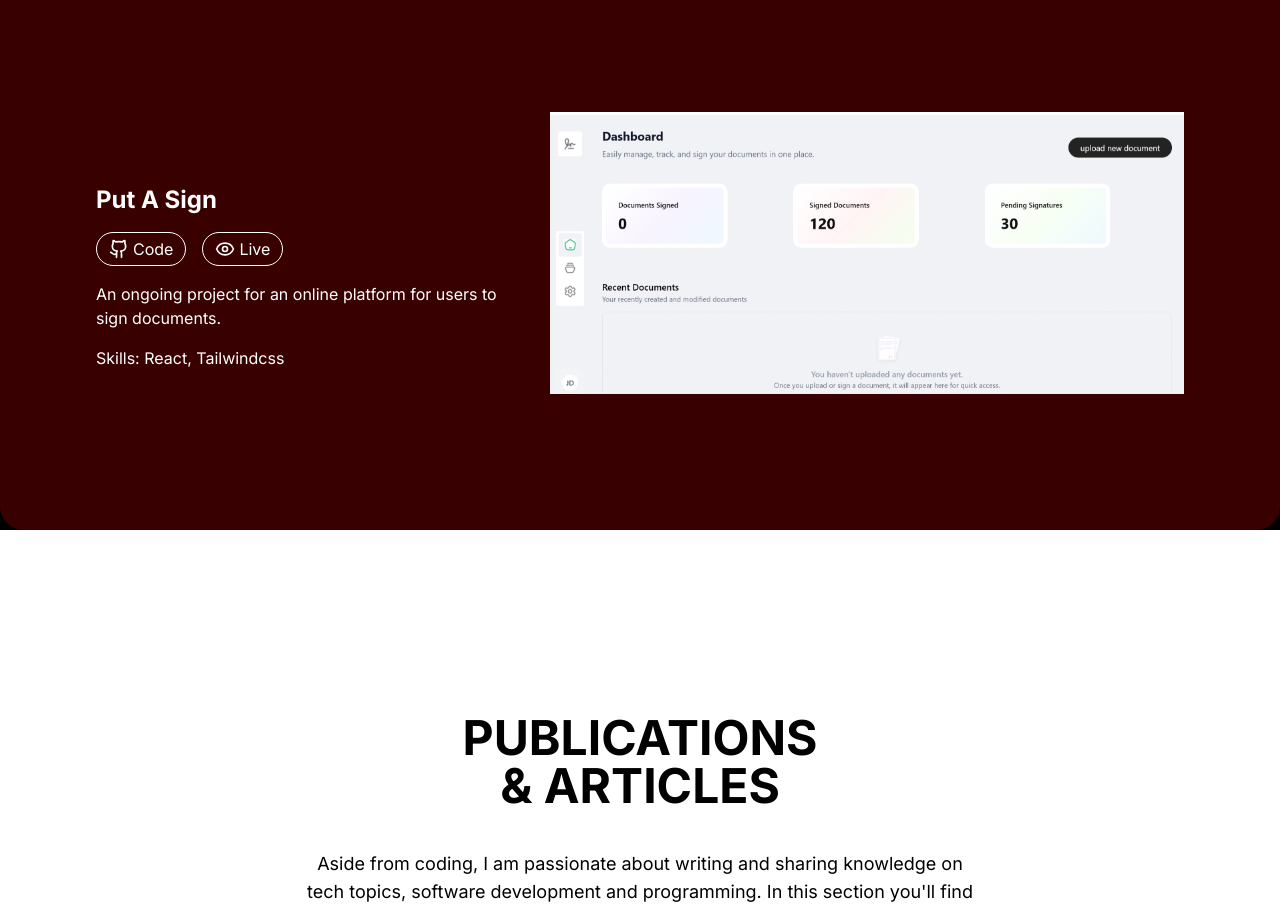
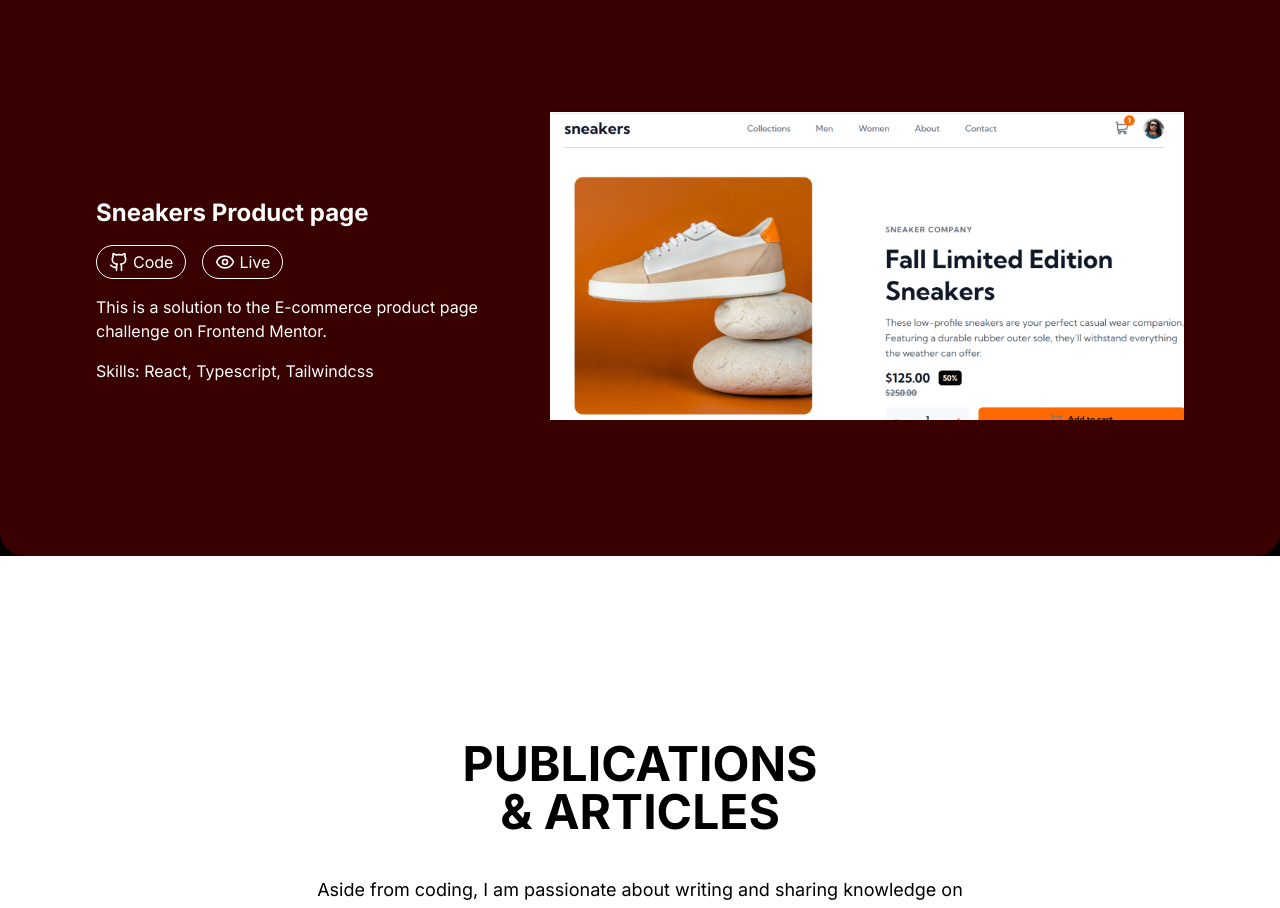
Before and after one commit to fabusuyi-deborah/deborah-fabusuyi, a Next.js app: page / in a window 1280 px wide. Shown: the part 2902-3810 px from the top of the page. Built offline with nearby package versions, Linux system fonts and the light colour scheme.

Commit message:
changed a project

```diff
--- a/src/data/projects.ts
+++ b/src/data/projects.ts
@@ -35,13 +35,13 @@ export const allProjects = [
   },
 
   {
-    slug: 'put-a-sign',
-    title: 'Put A Sign',
-    description: 'An ongoing project for an online platform for users to sign documents.',
-    image: '/images/put-a-sign.png',
-    stack: ['React', 'Tailwindcss'],
-    liveLink: 'https://put-a-sign.vercel.app/',
-    githubLink: 'https://github.com/fabusuyi-deborah/put-a-sign',
+    slug: 'sneakers-product-page',
+    title: 'Sneakers Product page',
+    description: "This is a solution to the E-commerce product page challenge on Frontend Mentor. ",
+    image: '/images/sneakers.png',
+    stack: ['React', 'Typescript', 'Tailwindcss'],
+    liveLink: 'https://e-commerce-app-three-teal.vercel.app/',
+    githubLink: 'https://github.com/fabusuyi-deborah/e-commerce-app',
     bgColor: "bg-[#390000]"
   }
 ];
```
Also changed, not shown: public/images/sneakers.png (added).
